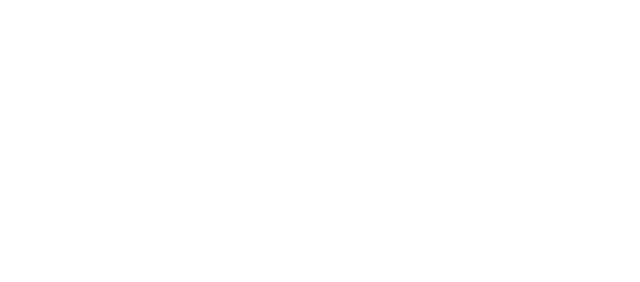
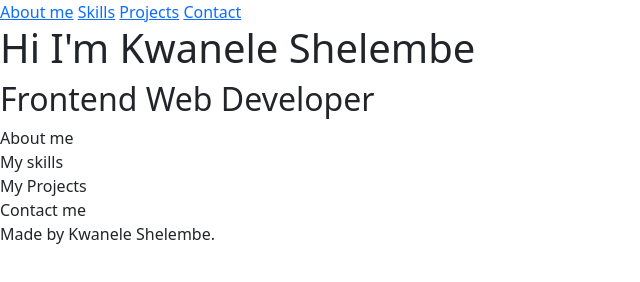
Before and after one commit to kwaneleshelembe/portfolio, a website: page index.html in a window 1280 px wide. Shown: the whole page, without its empty margins (0-640 px from the left). Drawn offline with Linux system fonts and the light colour scheme.

Commit message:
added basic portfolio sematics

```diff
--- a/index.html
+++ b/index.html
@@ -8,9 +8,33 @@
 	<link rel="stylesheet" type="text/css" href="css/bootstrap-5.2.0-dist/css/bootstrap.min.css">
 </head>
 <body>
-	<header></header>
-	<main></main>
-	<footer></footer>
+	<header>
+		<nav>
+			<a href="#">About me</a>
+			<a href="#">Skills</a>
+			<a href="#">Projects</a>
+			<a href="#">Contact</a>
+		</nav>
+	</header>
+	<main>
+		<h1>Hi I'm Kwanele Shelembe</h1>
+		<h2>Frontend Web Developer</h2>
+		<div id="about-me">
+			About me
+		</div>
+		<div id="skills">
+			My skills
+		</div>
+		<div id="projects">
+			My Projects
+		</div>
+		<div id="contacts">
+			Contact me
+		</div>
+	</main>
+	<footer>
+		<p>Made by Kwanele Shelembe.</p>
+	</footer>
 	<script type="text/javascript" src="js/index.js"></script>
 </body>
 </html>
```
